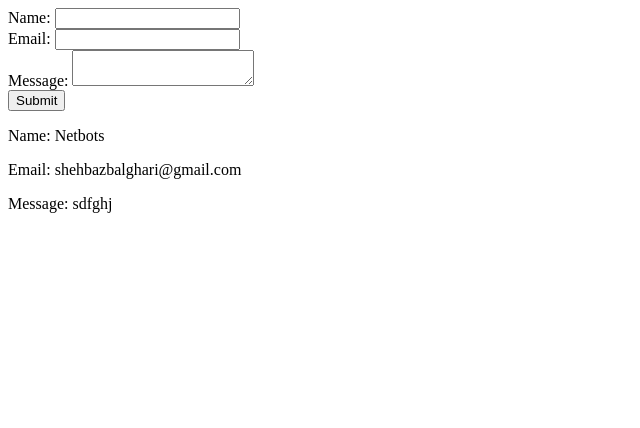
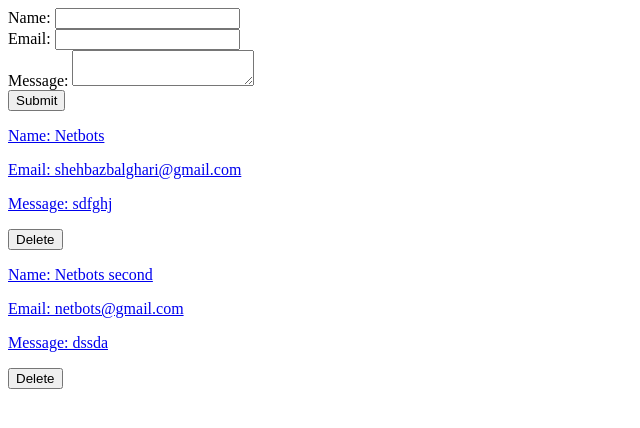
Before and after one commit to shayanmeer47/school, a Django app: page /contact in a window 1280 px wide. Shown: the top 428 px of the page, without its empty margins (0-640 px from the left). Run offline with Django 5.2, Linux system fonts and the light colour scheme; data comes from the database, SQL or seed files in the repository; both versions use the stored data as it was after the commit.

Commit message:
crud operations

```diff
--- a/home/urls.py
+++ b/home/urls.py
@@ -6,4 +6,6 @@ urlpatterns = [
     path('login', views.login, name='login'),
     path('register', views.register, name='register'),
     path('contact', views.contact, name='contact'),
+    path('edit-message/<int:id>', views.editContact, name='edit-contact'),
+    path('delete-message/<int:id>', views.deleteContact, name='delete-contact'),
 ]
--- a/home/views.py
+++ b/home/views.py
@@ -82,9 +82,39 @@ def contact(request):
         }
         return render(request, 'school/contact.html', {'data': data})
 
-    messages = Message.objects.filter(email='shehbazbalghari@gmail.com')
+    messages = Message.objects.all()
     data = {
         'messages': messages
     }
 
     return render(request, 'school/contact.html', {'data': data})
+
+
+def editContact(request, id):
+    if request.method == 'POST':
+        name = request.POST['name']
+        email = request.POST['email']
+        message = request.POST['message']
+        msg = Message.objects.get(id=id)
+        msg.name = name
+        msg.email = email
+        msg.message = message
+        msg.save()
+        data = {
+            'message': "Message updated successfully"
+        }
+        return render(request, 'school/edit-contact.html', {'data': data})
+
+    msg = Message.objects.get(id=id)
+    data = {
+        'msg': msg
+    }
+    return render(request, 'school/edit-contact.html', {'data': data})
+
+def deleteContact(request, id):
+    msg = Message.objects.get(id=id)
+    msg.delete()
+    data = {
+        'message': "Message deleted successfully"
+    }
+    return redirect('contact')
--- a/templates/school/contact.html
+++ b/templates/school/contact.html
@@ -26,9 +26,13 @@
     <div>
         {% if data.messages %}
         {% for msg in data.messages %}
-        <p>Name: {{msg.name}}</p>
+        <a href="{% url 'edit-contact' msg.id %}">
+
+            <p>Name: {{msg.name}}</p>
         <p>Email: {{msg.email}}</p>
         <p>Message: {{msg.message}}</p>
+        </a>
+        <button type="button" onclick="window.location.href='{% url 'delete-contact' msg.id %}'">Delete</button>
 
         {% endfor %}
         {% endif %}
```
Also changed, not shown: templates/school/edit-contact.html (added, +27 -0 lines), db.sqlite3.
